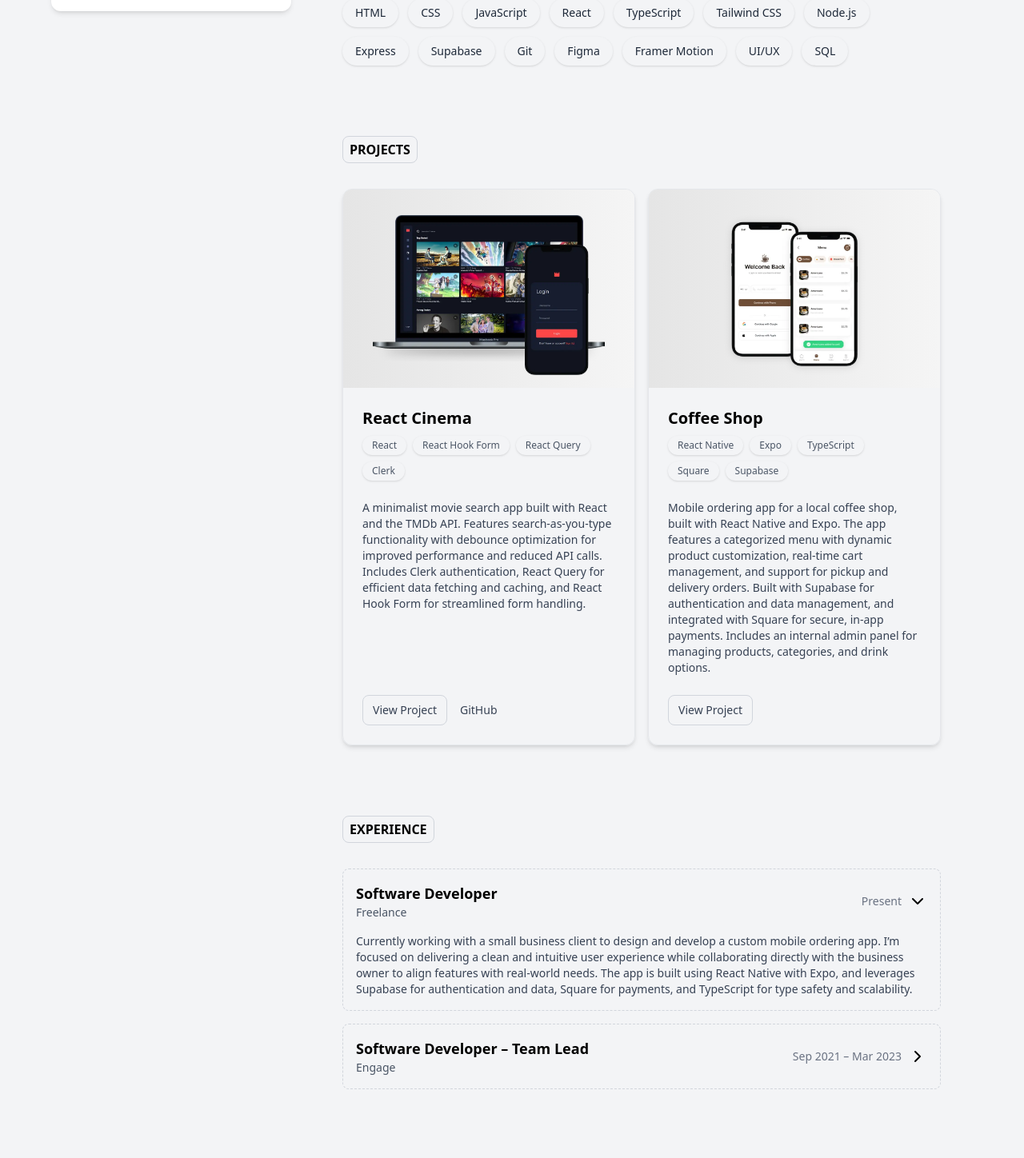
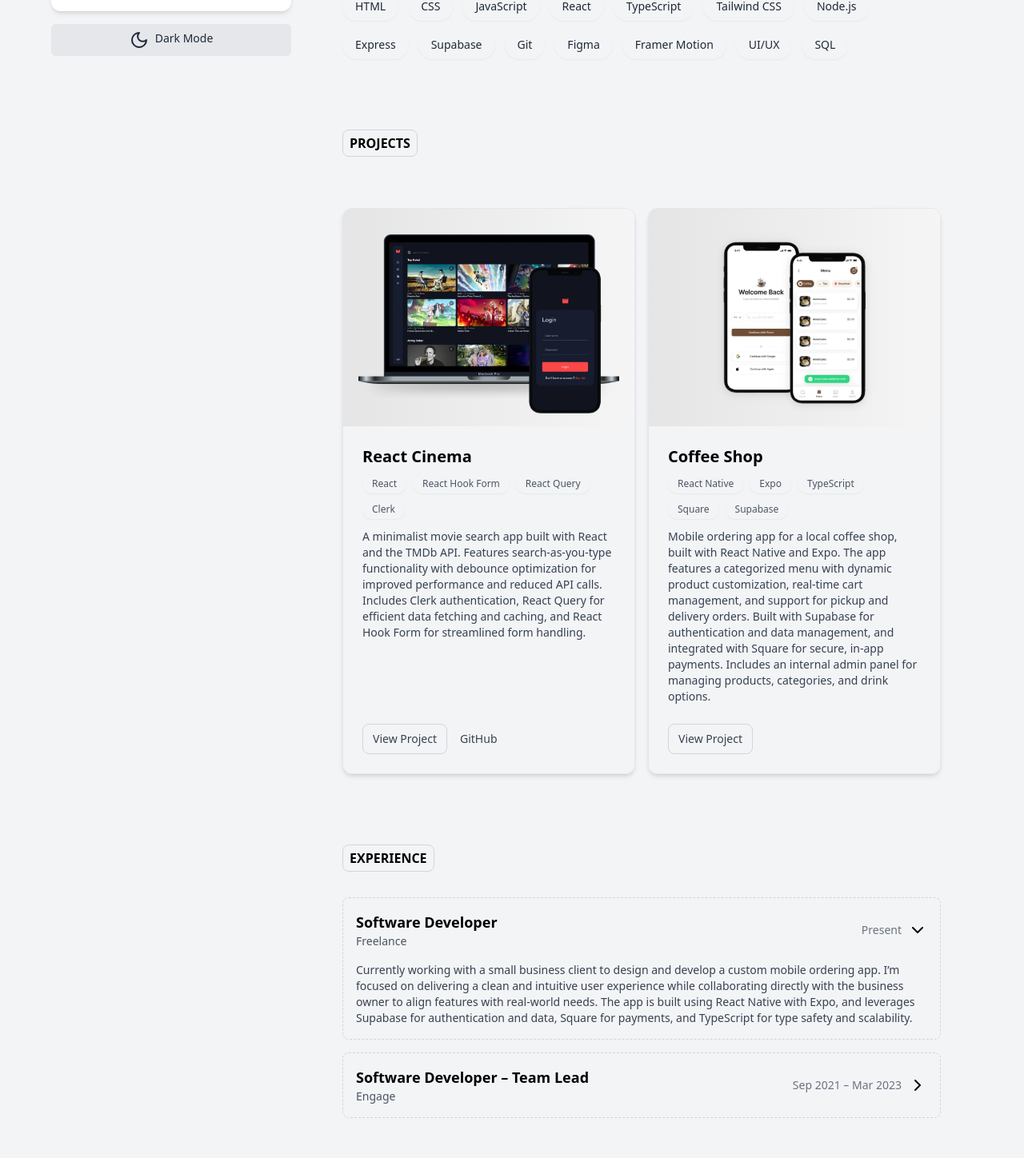
Before and after one commit to Tupchu/timothyupchurch-portfolio, a React (Vite) app: page / in a window 1280 px wide. Shown: the part 478-1926 px from the top of the page at 80% size. Built offline with nearby package versions, Linux system fonts and the light colour scheme.

Commit message:
Switched to Tailwind 3.x and added ThemeToggle component

```diff
--- /dev/null
+++ b/postcss.config.js
@@ -0,0 +1,7 @@
+// postcss.config.js
+export default {
+  plugins: {
+    tailwindcss: {},
+    autoprefixer: {},
+  },
+};
--- a/src/components/Layout.tsx
+++ b/src/components/Layout.tsx
@@ -4,7 +4,7 @@ import Footer from "../sections/Footer";
 
 const Layout = () => {
   return (
-    <div className="min-h-screen bg-gray-100 text-black pt-8 dark:bg-gray-900 dark:text-gray-300">
+    <div className="min-h-screen bg-gray-100 text-black pt-8 dark:bg-gray-900 dark:text-gray-300 ">
       {/* Container centers the layout and adds gutter on both sides */}
       <div className="max-w-6xl mx-auto flex flex-col lg:flex-row gap-6 px-4 lg:px-0">
         {/* Sidebar */}
--- a/src/components/ProjectCard.tsx
+++ b/src/components/ProjectCard.tsx
@@ -32,7 +32,7 @@ const ProjectCard = ({
     >
       <div className="bg-gradient-to-r from-neutral-200 to-neutral-100 dark:bg-gradient-to-r dark:from-gray-800  dark:to-gray-900 pt-4 pb-4 cursor-pointer flex justify-center">
         <a href={link} target="_blank" rel="noreferrer">
-          <img src={image} alt={title} className="h-50 bg-auto mt-4" />
+          <img src={image} alt={title} className="max-h-56 bg-auto mt-4" />
         </a>
       </div>
 
@@ -52,14 +52,14 @@ const ProjectCard = ({
           )}
         </div>
 
-        <p className="text-sm text-gray-700 dark:text-gray-300 mb-6 mt-6">
+        <p className="text-sm text-gray-700 dark:text-gray-300 mt-6">
           {details}
         </p>
       </div>
 
-      <div className="text-sm text-gray-700 flex gap-4 items-center mt-auto px-6 pb-6">
+      <div className="text-sm text-gray-700 flex gap-4 items-center mt-6 px-6 pb-6">
         <a href={link} target="_blank" rel="noreferrer" className="inline-flex">
-          <button className="border border-solid border-gray-300 dark:border-gray-600 dark:text-gray-300 rounded-lg px-3 py-2 cursor-pointer hover:border-gray-400 transition-all duration-300">
+          <button className="border border-solid border-gray-300 dark:border-gray-600 dark:text-gray-300 rounded-lg px-3 py-2 cursor-pointer hover:border-gray-400 dark:hover:bg-gray-600 transition-all duration-300">
             View Project
           </button>
         </a>
@@ -68,7 +68,7 @@ const ProjectCard = ({
             href={sourceCode}
             target="_blank"
             rel="noreferrer"
-            className="hover:text-gray-400 transition-all duration-300 dark:text-gray-300"
+            className="hover:text-gray-400 transition-all duration-300 dark:text-gray-300 dark:hover:text-gray-600"
           >
             GitHub
           </a>
--- a/src/components/Sidebar.tsx
+++ b/src/components/Sidebar.tsx
@@ -1,5 +1,6 @@
 import { motion } from "framer-motion";
 import { Globe, Mail, MapPin, Smartphone } from "lucide-react";
+import ThemeToggle from "./ThemeToggle";
 
 const Sidebar = () => {
   return (
@@ -94,6 +95,8 @@ const Sidebar = () => {
             </div>
           </div>
         </motion.div>
+
+        <ThemeToggle />
       </div>
     </motion.section>
   );
--- /dev/null
+++ b/src/components/ThemeToggle.tsx
@@ -0,0 +1,43 @@
+import { Moon, Sun } from "lucide-react";
+import { useEffect, useState } from "react";
+
+export default function ThemeToggle() {
+  const [theme, setTheme] = useState("light");
+
+  // On component mount: check localStorage or system preference
+  useEffect(() => {
+    const saved = localStorage.getItem("theme");
+    const prefersDark = window.matchMedia(
+      "(prefers-color-scheme: dark)"
+    ).matches;
+
+    const initial = saved || (prefersDark ? "dark" : "light");
+    setTheme(initial);
+    document.documentElement.classList.toggle("dark", initial === "dark");
+  }, []);
+
+  // Toggle and save preference
+  const toggleTheme = () => {
+    const newTheme = theme === "dark" ? "light" : "dark";
+    setTheme(newTheme);
+    localStorage.setItem("theme", newTheme);
+    document.documentElement.classList.toggle("dark", newTheme === "dark");
+  };
+
+  return (
+    <button
+      onClick={toggleTheme}
+      className="px-3 py-2 rounded-md bg-gray-200 text-sm text-gray-800 dark:bg-gray-700 dark:text-gray-100 transition-colors"
+    >
+      {theme === "dark" ? (
+        <span className="flex gap-2 justify-center">
+          <Sun /> Light Mode
+        </span>
+      ) : (
+        <span className="flex gap-2 justify-center">
+          <Moon /> Dark Mode
+        </span>
+      )}
+    </button>
+  );
+}
--- a/src/index.css
+++ b/src/index.css
@@ -1,4 +1,6 @@
-@import "tailwindcss";
+@tailwind base;
+@tailwind components;
+@tailwind utilities;
 
 :root {
   font-family: system-ui, Avenir, Helvetica, Arial, sans-serif;
@@ -17,3 +19,7 @@
 html {
   scroll-behavior: smooth;
 }
+
+* {
+  @apply transition-colors duration-300;
+}
--- a/src/sections/Contact.tsx
+++ b/src/sections/Contact.tsx
@@ -39,7 +39,7 @@ const Contact = () => {
             value={form.name}
             onChange={handleChange}
             required
-            className="w-full rounded-md px-3 py-4 text-sm shadow-sm focus:outline-none focus:ring-1 focus:ring-black dark:border dark:border-gray-800 dark:focus:ring-gray-800"
+            className="w-full rounded-md px-3 py-4 text-sm shadow-sm focus:outline-none focus:ring-1 focus:ring-black dark:border dark:border-gray-800 dark:focus:ring-gray-800 dark:bg-transparent"
           />
         </div>
 
@@ -57,7 +57,7 @@ const Contact = () => {
             value={form.email}
             onChange={handleChange}
             required
-            className="w-full rounded-md px-3 py-4 text-sm shadow-sm focus:outline-none focus:ring-1 focus:ring-black dark:border dark:border-gray-800 dark:focus:ring-gray-800"
+            className="w-full rounded-md px-3 py-4 text-sm shadow-sm focus:outline-none focus:ring-1 focus:ring-black dark:border dark:border-gray-800 dark:focus:ring-gray-800 dark:bg-transparent"
           />
         </div>
 
@@ -75,7 +75,7 @@ const Contact = () => {
             value={form.message}
             onChange={handleChange}
             required
-            className="w-full rounded-md px-3 py-4 text-sm shadow-sm focus:outline-none focus:ring-1 focus:ring-black dark:border dark:border-gray-800 dark:focus:ring-gray-800"
+            className="w-full rounded-md px-3 py-4 text-sm shadow-sm focus:outline-none focus:ring-1 focus:ring-black dark:border dark:border-gray-800 dark:focus:ring-gray-800 dark:bg-transparent"
           />
         </div>
 
--- a/src/sections/Footer.tsx
+++ b/src/sections/Footer.tsx
@@ -1,6 +1,6 @@
 const Footer = () => {
   return (
-    <div className="flex border-t-1 justify-center items-center py-6 border-gray-300 dark:border-gray-600 mt-12">
+    <div className="flex border-t-[1px] justify-center items-center py-6 border-gray-300 dark:border-gray-600 mt-12">
       <p className="text-gray-700 dark:text-gray-300 leading-relaxed text-base">
         Timothy Upchurch
       </p>
--- /dev/null
+++ b/tailwind.config.js
@@ -0,0 +1,9 @@
+// tailwind.config.js
+export default {
+  darkMode: "class",
+  content: ["./index.html", "./src/**/*.{js,ts,jsx,tsx}"],
+  theme: {
+    extend: {},
+  },
+  plugins: [],
+};
--- a/vite.config.ts
+++ b/vite.config.ts
@@ -1,8 +1,7 @@
 import { defineConfig } from "vite";
-import tailwindcss from "@tailwindcss/vite";
 import react from "@vitejs/plugin-react-swc";
 
 // https://vite.dev/config/
 export default defineConfig({
-  plugins: [react(), tailwindcss()],
+  plugins: [react()],
 });
```
Also changed, not shown: package.json (+4 -3 lines), 1 other file (tests, documents, lock files or other folders).
